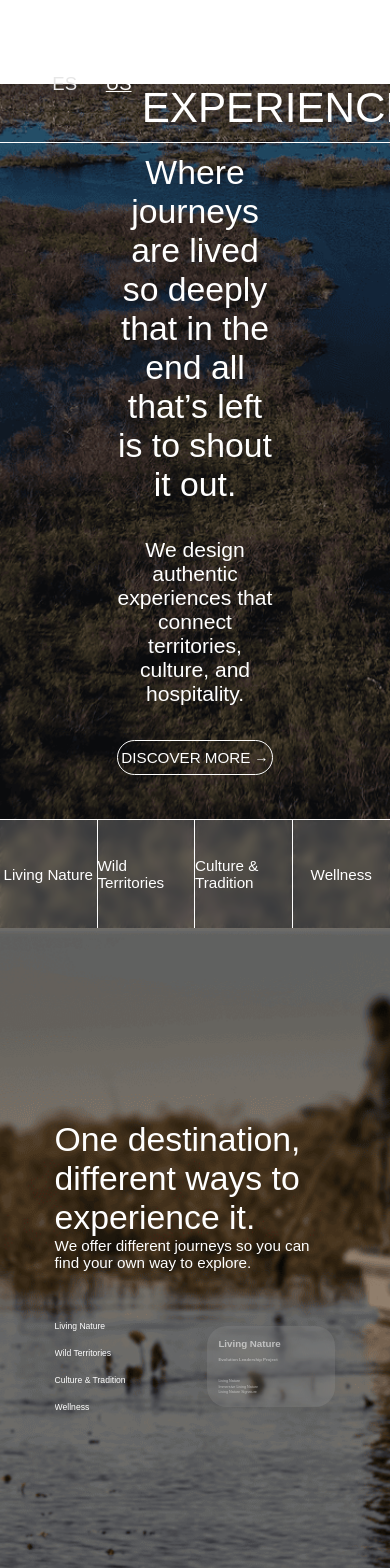
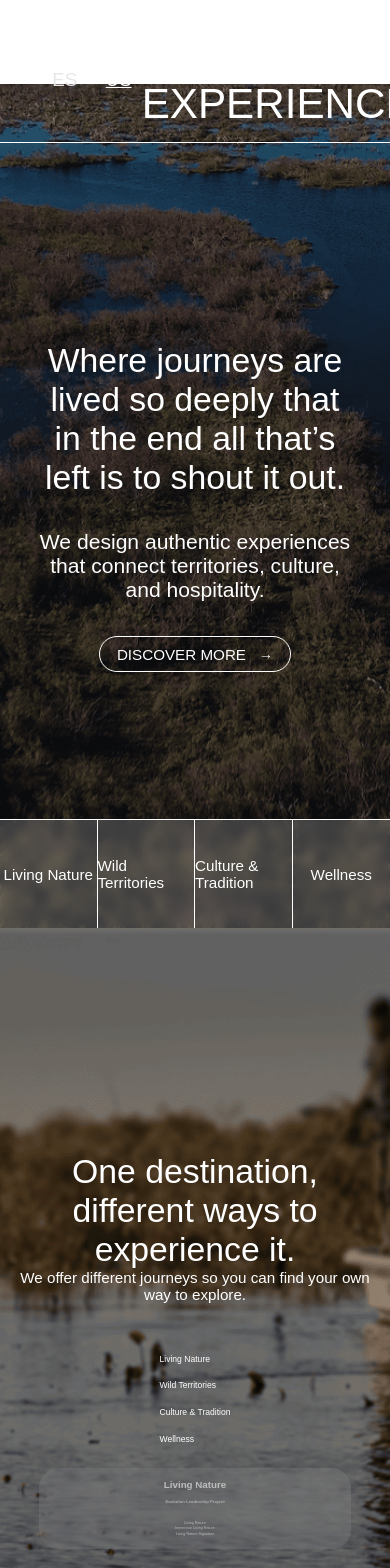
Before and after one commit to DoloresPolito/sapucay, a Next.js app: page /en in a window 390 px wide. Shown: the top 1568 px of the page. Built offline with nearby package versions, Linux system fonts and the light colour scheme.

Commit message:
hero resp1

```diff
--- a/package.json
+++ b/package.json
@@ -15,6 +15,7 @@
     "next-intl": "^4.8.3",
     "react": "^19.2.4",
     "react-dom": "^19.2.4",
+    "react-intersection-observer": "^10.0.3",
     "sass": "^1.77.8"
   },
   "devDependencies": {
--- a/src/components/Home/Bird/style.module.scss
+++ b/src/components/Home/Bird/style.module.scss
@@ -34,6 +34,16 @@
   padding: 0 10vw;
   width: 50%;
 
+  @media only screen and (max-width: 850px) {
+    width: 90%;
+    gap: 15vh;
+  }
+
+  @media only screen and (max-width: 500px) {
+    width: 100%;
+    gap: 10vh;
+  }
+
   .personalbutton {
     display: flex;
     align-items: center;
--- a/src/components/Home/Hero/index.js
+++ b/src/components/Home/Hero/index.js
@@ -6,8 +6,8 @@ import Button from "@/src/components/ui/Button";
 import Link from "next/link";
 import { useLocale } from "next-intl";
 
+
 export default function Hero({ herotexts }) {
-
   const locale = useLocale();
   const links = [
     "/naturaleza-viva",
@@ -37,15 +37,17 @@ export default function Hero({ herotexts }) {
         </div>
 
         <div className={styles.bottomGrid}>
-          <div className={styles.bottomGrid}>
+
             {herotexts.options.map((type, i) => (
+              <Link
+                key={i}
+                href={`/${locale}/${links[i]}`}
+                className={styles.gridItem}
+              >
+                <p className={styles.text}>{type.title}</p>
+              </Link>
+            ))}
 
-
-<Link key={i} href={`/${locale}/${links[i]}`} className={styles.gridItem}>
-<p className={styles.text}>{type.title}</p>
-</Link>
-            ))}
-          </div>
         </div>
       </div>
     </div>
--- a/src/components/Home/Hero/style.module.scss
+++ b/src/components/Home/Hero/style.module.scss
@@ -12,19 +12,15 @@
 
 .heroimage {
   position: relative;
-  height: 100%;
+  height: 100vh;
   width: 100%;
   overflow: hidden;
   display: flex;
   flex-direction: column;
-
-
-
 }
 
 .overlay {
   position: relative;
-  bottom: 5vh;
   height: 100%;
   width: 40%;
   margin: 0 auto;
@@ -35,15 +31,19 @@
   pointer-events: none; // opcional
   text-align: center;
 
-h2{
+  @media only screen and (max-width: 850px) {
+    width: 80%;
+  }
+
+
+  h2 {
     margin-bottom: 4vh;
   }
 
-h3{
+  h3 {
     margin-bottom: 4vh;
   }
 }
-
 
 .bottomGrid {
   position: absolute;
@@ -62,17 +62,13 @@ h3{
   justify-content: center;
   background: rgba(255, 255, 255, 0.2);
   backdrop-filter: blur(4px);
-
   font-family: "MoriLight";
   font-size: 2vh;
-
   cursor: pointer;
-
   transition: all 0.3s ease;
-
   border-right: 0.05vh solid white;
-  border-top:0.05vh solid white;
-  color:white;
+  border-top: 0.05vh solid white;
+  color: white;
 
   &:hover {
     background: rgba(255, 255, 255, 0.7);
--- a/src/components/Home/Levels/index.js
+++ b/src/components/Home/Levels/index.js
@@ -1,7 +1,8 @@
 import styles from "./style.module.scss";
-import Image from "next/image";
-import image from "../../../../public/images/home/plants.png";
+// import Image from "next/image";
+// import image from "../../../../public/images/home/plants.png";
 import Button from "../../ui/Button";
+import AnimatedDiv from "../../ui/AnimatedDiv";
 
 export default function Levels({ levelstexts }) {
   return (
@@ -17,9 +18,13 @@ export default function Levels({ levelstexts }) {
           /> */}
 
           <div className={styles.overlay}>
-            <h2 className={styles.titleh2}>{levelstexts.title}</h2>
+            <AnimatedDiv>
+              <h2 className={styles.titleh2}>{levelstexts.title}</h2>
+            </AnimatedDiv>
 
-            <h3 className={styles.titleh3}>{levelstexts.subtitle}</h3>
+            <AnimatedDiv delay={0.5}>
+              <h3 className={styles.titleh3}>{levelstexts.subtitle}</h3>
+            </AnimatedDiv>
           </div>
         </div>
       </div>
--- a/src/components/Home/Levels/style.module.scss
+++ b/src/components/Home/Levels/style.module.scss
@@ -8,7 +8,7 @@
   justify-content: center;
   color: white;
   flex-direction: column;
-
+  min-height: 120vh;
 
   h3{
     margin-bottom: 3vh;
@@ -61,6 +61,11 @@
     width: 100%;
     height: 100%;
     overflow: hidden;
+
+    @media only screen and (max-width: 850px) {
+      flex-direction: column;
+
+    }
   }
 
   .item {
@@ -69,6 +74,11 @@
     background-size: cover;
     background-position: center;
     overflow: hidden;
+
+    @media only screen and (max-width: 850px) {
+      width: 100%;
+      height: 50vh;
+    }
 
     &:hover .overlayHover {
       opacity: 1;
--- a/src/components/Home/SlideA/index.js
+++ b/src/components/Home/SlideA/index.js
@@ -3,36 +3,11 @@ import { useState, useEffect, useRef } from "react";
 import { useScroll, useTransform, motion } from "framer-motion";
 import Image from "next/image";
 import styles from "./style.module.scss";
-// import AnimatedDiv from "@/components/AnimatedDiv";
 import image from "../../../../public/images/home/home1.png";
 import Body from "./Body";
 import Content from "./Content";
+import AnimatedDiv from "../../ui/AnimatedDiv";
 export default function SlideA({ typestexts }) {
-  // const items = [
-  //   {
-  //     title: "Exploration",
-  //     description: "Discover the territory",
-  //     text: "Travel through landscapes that are part of an ecological regeneration process.",
-  //   },
-  //   {
-  //     title: "Culture",
-  //     description: "Local traditions",
-  //     text: "Experience the identity of Iberá through its people and traditions.",
-  //   },
-  //   {
-  //     title: "Nature",
-  //     description: "Biodiversity",
-  //     text: "Observe wildlife and ecosystems restored through conservation.",
-  //   },
-  //   {
-  //     title: "Impact",
-  //     description: "Positive footprint",
-  //     text: "Every visit contributes to the regeneration of the territory.",
-  //   },
-  // ];
-
-  // const items = typestexts.types;
-
   const items = typestexts?.types ?? [];
   const [selectedLink, setSelectedLink] = useState({
     isActive: false,
@@ -75,12 +50,13 @@ export default function SlideA({ typestexts }) {
 
           <div className={styles.overlay}>
             <div className={styles.container}>
-              <div className={styles.header}>
-                <h2 className={styles.titleh2}>{typestexts.title}</h2>
+              <AnimatedDiv>
+                <div className={styles.header}>
+                  <h2 className={styles.titleh2}>{typestexts.title}</h2>
 
-                <p className={styles.text}>{typestexts.subtitle}</p>
-              </div>
-
+                  <p className={styles.text}>{typestexts.subtitle}</p>
+                </div>
+              </AnimatedDiv>
               <div className={styles.columns}>
                 <Body
                   items={items}
--- a/src/components/Home/SlideA/style.module.scss
+++ b/src/components/Home/SlideA/style.module.scss
@@ -25,7 +25,6 @@
     overflow: hidden;
     display: flex;
     flex-direction: column;
-
   }
 
   .overlay {
@@ -39,11 +38,20 @@
     color: white;
     pointer-events: auto;
     margin-top: -20vh;
+
+    @media only screen and (max-width: 850px) {
+      text-align: center;
+      margin-top: 0vh;
+    }
   }
 
   .container {
     width: 80%;
     max-width: 1200px;
+
+    @media only screen and (max-width: 850px) {
+      width: 100%;
+    }
   }
 
   .header {
@@ -55,12 +63,19 @@
     grid-template-columns: 1fr 1fr;
     gap: 6vw;
     align-items: center;
+
+    @media only screen and (max-width: 850px) {
+      display: flex;
+      flex-direction: column;
+    }
   }
 
   .body {
     display: flex;
     flex-direction: column;
     gap: 2vh;
+    @media only screen and (max-width: 850px) {
+    }
 
     p {
       font-size: 2.2vw;
@@ -84,7 +99,10 @@
     backdrop-filter: blur(5px);
 
     color: white;
-    max-width: 420px;
+
+    @media only screen and (max-width: 850px) {
+      width: 80vw;
+    }
 
     h2 {
       font-size: 2.5vw;
@@ -103,65 +121,5 @@
     }
   }
 
-  //   .overlay {
-  //     position: relative;
-  //     bottom: 10vh;
-  //     height: 100%;
-  //     width: 95%;
-  //     margin: 0 auto;
-  //     display: flex;
-  //     flex-direction: column;
-  //     align-items: center;
-  //     justify-content: center;
-  //     pointer-events: none; // opcional
-  //     color: white;
 
-  //     pointer-events: auto;
-  //     background-color: red;
-
-  //     .columns {
-  //       display: grid;
-  //       grid-template-columns: 1fr 1fr;
-  //       width: 80%;
-  //       margin: auto;
-  //       gap: 6vw;
-  //       background-color: blue;
-  //     }
-
-  //     .body {
-  //       display: flex;
-  //       flex-direction: column;
-
-  //       p {
-  //         font-size: 4vw;
-  //         margin: 0;
-  //         cursor: pointer;
-  //         overflow: hidden;
-  //         display: flex;
-  //       }
-
-  //       span {
-  //         display: inline-block;
-  //       }
-  //     }
-
-  //     .content {
-  //       color: white;
-
-  //       h2 {
-  //         font-size: 3vw;
-  //         margin-bottom: 1vh;
-  //       }
-
-  //       h3 {
-  //         font-size: 1.5vw;
-  //         margin-bottom: 2vh;
-  //       }
-
-  //       p {
-  //         font-size: 1vw;
-  //         max-width: 420px;
-  //       }
-  //     }
-  //   }
 }
--- a/src/components/structure/HeaderButton/style.module.scss
+++ b/src/components/structure/HeaderButton/style.module.scss
@@ -6,12 +6,12 @@
   top: 0;
   right: 0;
   width: 100%;
-  height: 8vh;
+  // height: 8vh;
   box-sizing: border-box;
   transition: background-color 0.3s ease-in-out;
   z-index: 50;
   padding: 0vh 5vh;
-
+  // background-color: red;
   &.active {
     background-color: rgba(255, 252, 248, 0.95);
   }
@@ -25,6 +25,7 @@
     left: 0;
     top: 0;
     z-index: 0;
+
   }
 
   .bar {
@@ -33,7 +34,7 @@
     align-items: center;
     width: 100%;
     position: relative;
-    margin-top: 1.8vh;
+    padding-top: 1.8vh;
 
     .left {
       justify-self: start;
@@ -52,9 +53,9 @@
       z-index: 10;
     }
 
-    @media only screen and (max-width: 950px) {
-      margin-top: 2.3vh;
-    }
+    // @media only screen and (max-width: 950px) {
+    //   margin-top: 2.3vh;
+    // }
 
     p {
       margin: 0px;
--- /dev/null
+++ b/src/components/ui/AnimatedDiv/index.js
@@ -0,0 +1,34 @@
+"use client";
+import React, { useEffect } from "react";
+import { motion, useAnimation } from "framer-motion";
+import { useInView } from "react-intersection-observer";
+
+const AnimatedDiv = ({ children, delay = 0 }) => {
+  const controls = useAnimation();
+  const [ref, inView] = useInView({
+    triggerOnce: true,
+    rootMargin: "-50px 0px",
+  });
+
+  useEffect(() => {
+    if (inView) {
+      controls.start({
+        opacity: 1,
+        y: 0,
+        transition: {
+          duration: 0.7,
+          delay: delay, // Convert delay to seconds
+          ease: "easeOut",
+        },
+      });
+    }
+  }, [controls, inView, delay]);
+
+  return (
+    <motion.div ref={ref} initial={{ opacity: 0, y: 30 }} animate={controls}>
+      {children}
+    </motion.div>
+  );
+};
+
+export default AnimatedDiv;
```
Also changed, not shown: 1 other file (tests, documents, lock files or other folders). Lines whose indentation alone changed are shown as unchanged.
